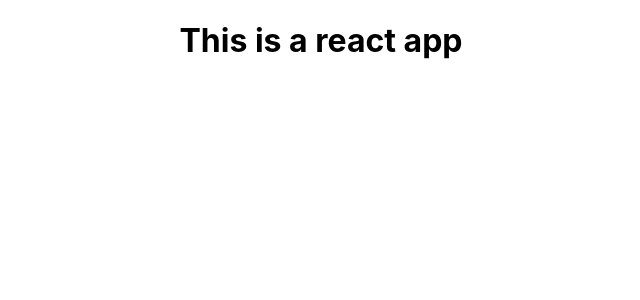
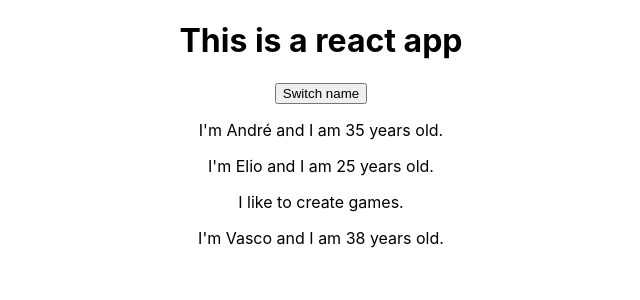
Before and after one commit to andrefrua/react-complete-guide, a React (Create React App) app: page / in a window 1280 px wide. Shown: the top 300 px of the page, without its empty margins (319-959 px from the left). Built offline with nearby package versions, Linux system fonts and the light colour scheme.

Commit message:
Props & State

```diff
--- a/src/App.js
+++ b/src/App.js
@@ -1,11 +1,23 @@
 import React, { Component } from 'react';
 import './App.css';
+import Person from "./Person/Person";
 
 class App extends Component {
+  state = {
+    persons: [
+      { name: "André", age: 35 },
+      { name: "Elio", age: 25 },
+      { name: "Vasco", age: 38 }
+    ]
+  }
   render() {
     return (
       <div className="App">
         <h1>This is a react app</h1>
+        <button>Switch name</button>
+        <Person name={this.state.persons[0].name} age={this.state.persons[0].age} />
+        <Person name={this.state.persons[1].name} age={this.state.persons[1].age}>I like to create games.</Person>
+        <Person name={this.state.persons[2].name} age={this.state.persons[2].age} />
       </div>
     );
 
--- /dev/null
+++ b/src/Person/Person.js
@@ -0,0 +1,14 @@
+// This is a representation of functional component, aka a dumb component or stateless component
+import React from "react";
+
+const person = (props) => {
+    return (
+        <div>
+            <p>I'm {props.name} and I am {props.age} years old.</p>
+            <p>{props.children}</p>
+        </div>
+    )
+
+}
+
+export default person;
```
